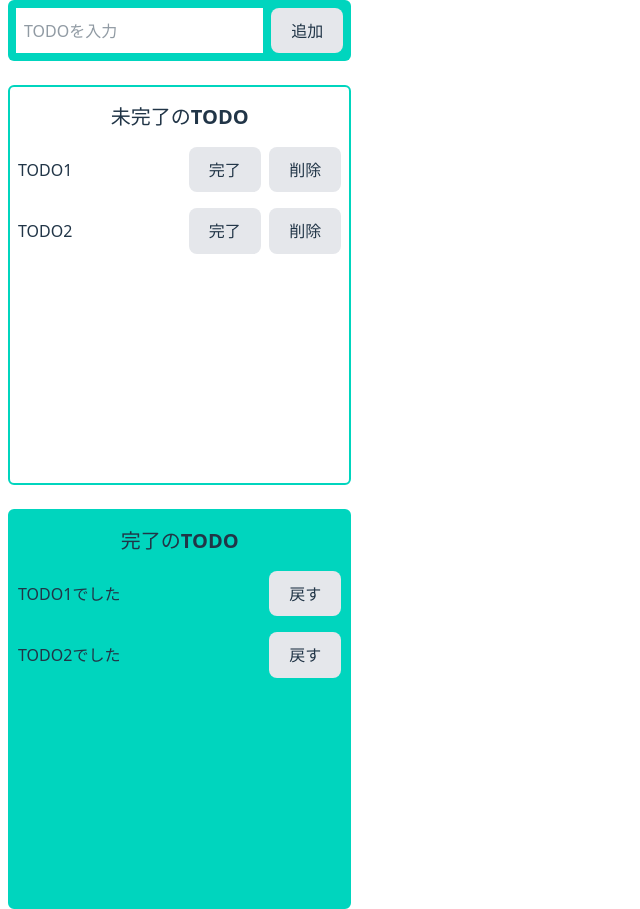
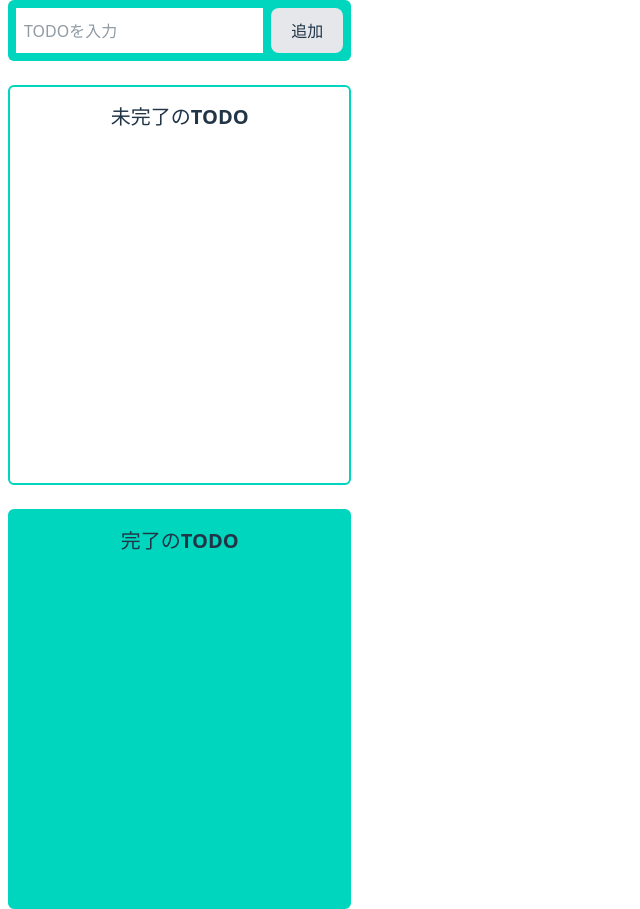
Before and after one commit to torimugi/githubactions.practice-250326, a React (Vite) app: page / in a window 1280 px wide. Shown: the whole page, without its empty margins (0-640 px from the left). Built offline with nearby package versions, Linux system fonts and the light colour scheme.

Commit message:
TODOリストの初期値を設定

```diff
--- a/src/App.tsx
+++ b/src/App.tsx
@@ -3,8 +3,8 @@ import "tailwindcss";
 
 export const App = () => {
   const [todoText, setTodoText] = useState("");
-  const [inputTodo, setInputTodo] = useState(["TODO1", "TODO2"]);
-  const [completeTodo, setCompleteTodo] = useState(["TODO1でした", "TODO2でした"]);
+  const [inputTodo, setInputTodo] = useState<string[]>([]);
+  const [completeTodo, setCompleteTodo] = useState<string[]>([]);
 
 // 入力
 const handleChangeNewTodo = (e: React.ChangeEvent<HTMLInputElement>) => {
```
